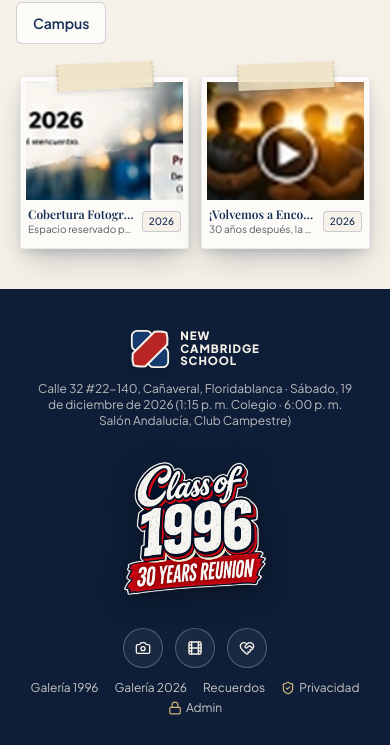
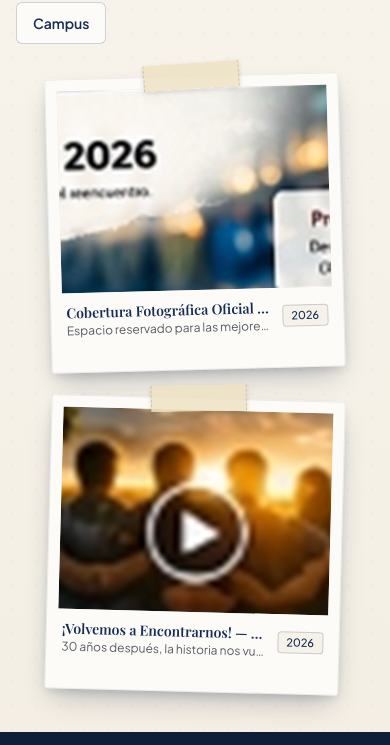
Before and after one commit to utrademy/cambridge-1996-reunion, a Next.js app: page /galeria/2026 in a window 390 px wide. Shown: the part 818-1563 px from the top of the page. Built offline with nearby package versions, Linux system fonts and the light colour scheme; no server answers; a web font is replaced by a local one.

Commit message:
Restore single centered polaroid layout on mobile with slightly reduced width and full hover motion

```diff
--- a/src/app/page.tsx
+++ b/src/app/page.tsx
@@ -179,8 +179,8 @@ export default async function HomePage() {
             <div className="grid grid-cols-1 lg:grid-cols-12 items-center gap-8 lg:gap-4">
               {/* Left Column: Tilted Polaroid with Campus & "1996 - 2026" Overlapping Paper Tag */}
               <div className="order-2 lg:order-1 lg:col-span-4 flex justify-center">
-                <div className="relative w-full max-w-[240px] sm:max-w-[360px] group">
-                  <div className="polaroid-frame album-tape-top relative w-full -rotate-[3.5deg] sm:-rotate-[5.5deg] bg-[#F7F1E3] !p-2 !pb-5 sm:!p-3 sm:!pb-7 shadow-[0_22px_48px_rgba(0,0,0,0.55)] transition-all duration-500 sm:group-hover:rotate-0 sm:group-hover:scale-[1.02]">
+                <div className="relative w-[80%] max-w-[280px] sm:w-full sm:max-w-[360px] group">
+                  <div className="polaroid-frame album-tape-top relative w-full -rotate-[5.5deg] bg-[#F7F1E3] p-3 pb-7 shadow-[0_22px_48px_rgba(0,0,0,0.55)] transition-all duration-500 group-hover:rotate-0 group-hover:scale-[1.02]">
                     <div className="relative aspect-[4/3] w-full overflow-hidden bg-[#142B53]/15">
                       <Image
                         src="/images/colegio-new-cambridge-real.jpg"
@@ -188,14 +188,14 @@ export default async function HomePage() {
                         fill
                         priority
                         unoptimized
-                        sizes="(max-width: 768px) 240px, 360px"
-                        className="object-cover transition-transform duration-700 sm:group-hover:scale-105"
+                        sizes="(max-width: 768px) 280px, 360px"
+                        className="object-cover transition-transform duration-700 group-hover:scale-105"
                       />
                     </div>
                   </div>
                   {/* Overlapping Tilted Paper Tag at Bottom-Left matching V2 Hero */}
-                  <div className="absolute -bottom-2.5 sm:-bottom-3 left-3 sm:left-5 z-20 -rotate-[6deg] sm:-rotate-[8deg] rounded-[2px] border border-[#142B53]/15 bg-[#F7F1E3] px-3.5 sm:px-5 py-0.5 sm:py-1 shadow-[0_8px_20px_rgba(0,0,0,0.4)] transition-transform duration-500 sm:group-hover:rotate-0">
-                    <span className="font-script text-xl sm:text-[1.75rem] font-bold tracking-wider text-[#0E1E38]">
+                  <div className="absolute -bottom-3 left-5 z-20 -rotate-[8deg] rounded-[2px] border border-[#142B53]/15 bg-[#F7F1E3] px-5 py-1 shadow-[0_8px_20px_rgba(0,0,0,0.4)] transition-transform duration-500 group-hover:rotate-0">
+                    <span className="font-script text-2xl sm:text-[1.75rem] font-bold tracking-wider text-[#0E1E38]">
                       1996 – 2026
                     </span>
                   </div>
@@ -748,7 +748,7 @@ export default async function HomePage() {
                   </span>
                 </div>
 
-                <div className="grid grid-cols-2 gap-2.5 sm:gap-4">
+                <div className="grid grid-cols-1 sm:grid-cols-2 gap-4">
                   <Link
                     href="/videos/historia"
                     className="group block rounded-xl border border-[#142B53]/10 bg-[#F6F2E9]/60 p-2.5 transition hover:-translate-y-0.5 hover:shadow-md"
--- a/src/components/InteractiveGallery.tsx
+++ b/src/components/InteractiveGallery.tsx
@@ -84,7 +84,7 @@ export function InteractiveGallery({
         </div>
       ) : (
         <>
-          <div className="grid grid-cols-2 sm:grid-cols-3 lg:grid-cols-3 gap-3 sm:gap-5 lg:gap-7 px-1 sm:px-0">
+          <div className="grid grid-cols-1 sm:grid-cols-2 lg:grid-cols-3 gap-7 sm:gap-8">
             {displayedAssets.map((asset, idx) => (
               <PolaroidCard
                 key={asset.id}
--- a/src/components/PolaroidCard.tsx
+++ b/src/components/PolaroidCard.tsx
@@ -16,16 +16,21 @@ export function PolaroidCard({
   priority?: boolean;
   handwrittenLabel?: string;
 }) {
-  const desktopTiltClass =
-    (asset.rotation_deg || 0) < 0
-      ? "lg:-rotate-[1.5deg]"
-      : (asset.rotation_deg || 0) > 0
-        ? "lg:rotate-[1.5deg]"
-        : "";
+  const deg = asset.rotation_deg || 0;
+  const tiltClass =
+    deg <= -2
+      ? "-rotate-[2.5deg]"
+      : deg < 0
+        ? "-rotate-[1.5deg]"
+        : deg >= 2
+          ? "rotate-[2.5deg]"
+          : deg > 0
+            ? "rotate-[1.5deg]"
+            : "";
 
   return (
     <div
-      className={`polaroid-frame album-tape-top group mx-auto w-full max-w-[175px] sm:max-w-[230px] lg:max-w-[340px] !p-1.5 !pb-3 sm:!p-2.5 sm:!pb-5 lg:!p-3 lg:!pb-7 transition-transform duration-300 active:scale-[0.98] lg:hover:rotate-0 lg:hover:scale-[1.02] hover:z-20 rounded-[3px] ${desktopTiltClass}`}
+      className={`polaroid-frame album-tape-top group mx-auto w-[82%] max-w-[300px] sm:w-full sm:max-w-[340px] transition-all duration-300 hover:rotate-0 hover:scale-[1.03] hover:z-20 rounded-[3px] ${tiltClass}`}
     >
       <button
         type="button"
@@ -38,41 +43,41 @@ export function PolaroidCard({
             src={asset.thumb_url}
             alt={asset.title}
             fill
-            sizes="(max-width: 640px) 170px, (max-width: 1024px) 220px, 340px"
+            sizes="(max-width: 640px) 290px, (max-width: 1024px) 45vw, 360px"
             priority={priority}
             unoptimized={asset.thumb_url.startsWith("data:")}
-            className="object-cover transition-transform duration-500 lg:group-hover:scale-105"
+            className="object-cover transition-transform duration-500 group-hover:scale-105"
           />
-          <div className="absolute inset-0 bg-gradient-to-t from-black/45 via-transparent to-transparent opacity-0 transition-opacity duration-300 lg:group-hover:opacity-100 hidden sm:flex items-end justify-between p-2.5">
-            <span className="rounded bg-[#142B53]/90 px-2 py-0.5 text-[11px] font-medium text-[#F6F2E9]">
+          <div className="absolute inset-0 bg-gradient-to-t from-black/45 via-transparent to-transparent opacity-0 transition-opacity duration-300 group-hover:opacity-100 flex items-end justify-between p-3">
+            <span className="rounded bg-[#142B53]/90 px-2.5 py-1 text-xs font-medium text-[#F6F2E9]">
               {asset.category} · {asset.decade_tag}
             </span>
-            <span className="inline-flex h-7 w-7 items-center justify-center rounded-full bg-[#A52728] text-white shadow">
-              <Expand className="h-3.5 w-3.5" />
+            <span className="inline-flex h-8 w-8 items-center justify-center rounded-full bg-[#A52728] text-white shadow">
+              <Expand className="h-4 w-4" />
             </span>
           </div>
         </div>
       </button>
 
       {/* Bottom Polaroid Caption Area */}
-      <div className="mt-1.5 sm:mt-2.5 flex items-center justify-between gap-1.5 px-0.5 sm:px-1">
+      <div className="mt-2.5 flex items-center justify-between gap-2 px-1">
         <div className="min-w-0">
-          <p className="truncate font-serif text-xs sm:text-sm font-semibold text-[#142B53]">
+          <p className="truncate font-serif text-sm font-semibold text-[#142B53]">
             {asset.title}
           </p>
           {handwrittenLabel ? (
-            <p className="font-script text-base sm:text-xl leading-tight text-[#111827]">
+            <p className="font-script text-xl leading-tight text-[#111827]">
               {handwrittenLabel}
             </p>
           ) : (
-            <p className="truncate text-[10px] sm:text-xs text-[#111827]/70">
+            <p className="truncate text-xs text-[#111827]/70">
               {asset.is_demo_art
                 ? "Ilustración editorial de referencia (Demo)"
                 : asset.caption}
             </p>
           )}
         </div>
-        <span className="shrink-0 rounded border border-[#142B53]/20 bg-[#F6F2E9] px-1.5 sm:px-2 py-0.5 text-[10px] sm:text-[11px] font-medium text-[#142B53]">
+        <span className="shrink-0 rounded border border-[#142B53]/20 bg-[#F6F2E9] px-2 py-0.5 text-[11px] font-medium text-[#142B53]">
           {asset.year}
         </span>
       </div>
```
Also changed, not shown: src/components/HomePolaroidCluster.tsx (+19 -19 lines).
